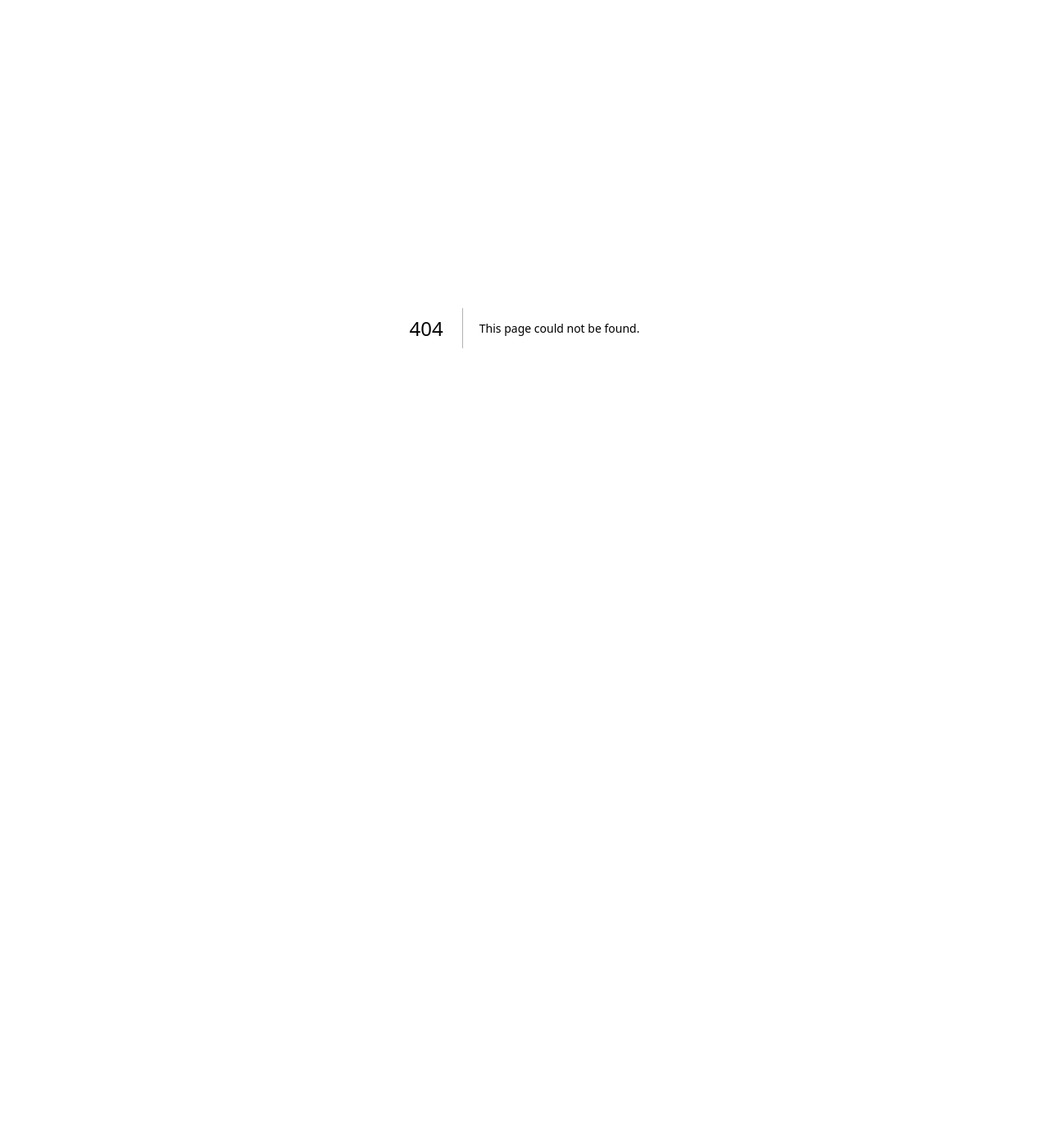
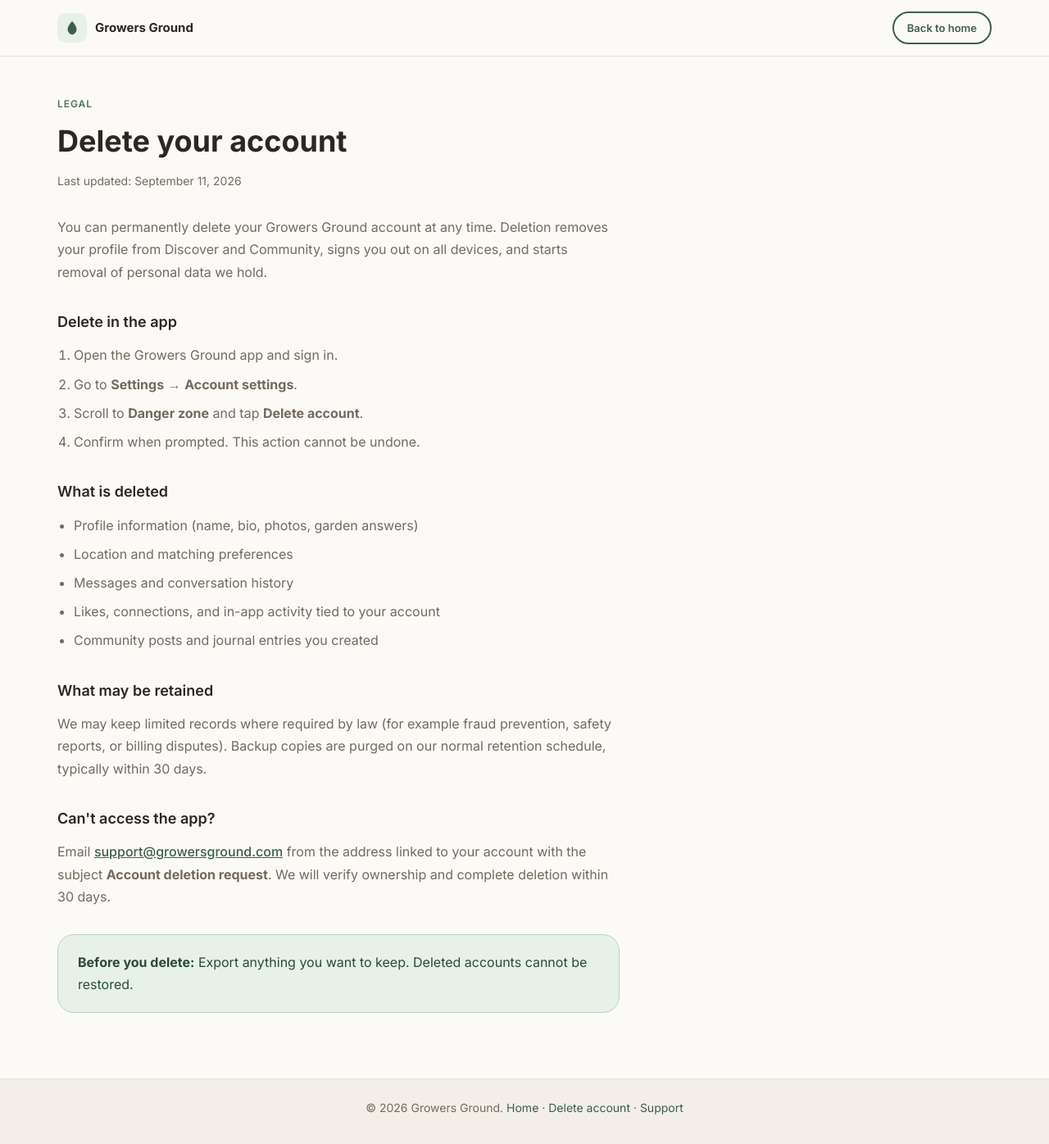
Before and after one commit to ahmedhakim0011/growers_ground_lp, a Next.js app: page /delete-account in a window 1280 px wide. Before the commit this address had no page. Shown: the whole page at 82% size. Before the commit the page ends 800 px from the top, so only its background shows below. Built offline with nearby package versions, Linux system fonts and the light colour scheme.

Commit message:
Add legal page styles and update SiteFooter with delete account link

```diff
--- /dev/null
+++ b/src/app/delete-account/page.tsx
@@ -0,0 +1,69 @@
+import type { Metadata } from "next";
+import { LegalPageShell } from "@/components/LegalPageShell";
+import { siteConfig } from "@/lib/site";
+
+export const metadata: Metadata = {
+  title: "Delete Account",
+  description:
+    "How to permanently delete your Growers Ground account and associated personal data.",
+  alternates: { canonical: "/delete-account" },
+};
+
+export default function DeleteAccountPage() {
+  return (
+    <LegalPageShell title="Delete your account" lastUpdated="September 11, 2026">
+      <p>
+        You can permanently delete your {siteConfig.name} account at any time.
+        Deletion removes your profile from Discover and Community, signs you out
+        on all devices, and starts removal of personal data we hold.
+      </p>
+
+      <h2>Delete in the app</h2>
+      <ol>
+        <li>Open the {siteConfig.name} app and sign in.</li>
+        <li>
+          Go to <strong>Settings</strong> → <strong>Account settings</strong>.
+        </li>
+        <li>
+          Scroll to <strong>Danger zone</strong> and tap{" "}
+          <strong>Delete account</strong>.
+        </li>
+        <li>Confirm when prompted. This action cannot be undone.</li>
+      </ol>
+
+      <h2>What is deleted</h2>
+      <ul>
+        <li>Profile information (name, bio, photos, garden answers)</li>
+        <li>Location and matching preferences</li>
+        <li>Messages and conversation history</li>
+        <li>Likes, connections, and in-app activity tied to your account</li>
+        <li>Community posts and journal entries you created</li>
+      </ul>
+
+      <h2>What may be retained</h2>
+      <p>
+        We may keep limited records where required by law (for example fraud
+        prevention, safety reports, or billing disputes). Backup copies are
+        purged on our normal retention schedule, typically within 30 days.
+      </p>
+
+      <h2>Can&apos;t access the app?</h2>
+      <p>
+        Email{" "}
+        <a href={`mailto:${siteConfig.supportEmail}?subject=Account%20deletion%20request`}>
+          {siteConfig.supportEmail}
+        </a>{" "}
+        from the address linked to your account with the subject{" "}
+        <strong>Account deletion request</strong>. We will verify ownership and
+        complete deletion within 30 days.
+      </p>
+
+      <div className="legal-callout">
+        <p>
+          <strong>Before you delete:</strong> Export anything you want to keep.
+          Deleted accounts cannot be restored.
+        </p>
+      </div>
+    </LegalPageShell>
+  );
+}
--- a/src/app/globals.css
+++ b/src/app/globals.css
@@ -1810,3 +1810,105 @@ section h2 {
     transform: none;
   }
 }
+
+/* ── Legal pages ── */
+.legal-header {
+  position: sticky;
+  top: 0;
+  z-index: 50;
+  background: rgba(252, 250, 246, 0.95);
+  backdrop-filter: blur(12px);
+  border-bottom: 1px solid var(--neutral-90);
+}
+
+.legal-header-inner {
+  display: flex;
+  align-items: center;
+  justify-content: space-between;
+  gap: 16px;
+  min-height: 68px;
+}
+
+.legal-main {
+  padding: 48px 0 80px;
+  background: var(--neutral-99);
+}
+
+.legal-content h1 {
+  margin: 0 0 8px;
+  font-size: clamp(1.75rem, 3.5vw, 2.25rem);
+}
+
+.legal-updated {
+  margin: 0 0 32px;
+  font-size: 14px;
+  color: var(--neutral-50);
+}
+
+.legal-body {
+  max-width: 68ch;
+  font-size: 16px;
+  line-height: 1.7;
+  color: var(--neutral-20);
+}
+
+.legal-body h2 {
+  margin: 32px 0 12px;
+  font-size: 1.125rem;
+  font-weight: 600;
+}
+
+.legal-body p {
+  margin: 0 0 16px;
+  color: var(--neutral-50);
+}
+
+.legal-body ol,
+.legal-body ul {
+  margin: 0 0 16px;
+  padding-left: 1.25rem;
+  color: var(--neutral-50);
+}
+
+.legal-body li {
+  margin-bottom: 8px;
+}
+
+.legal-body a {
+  font-weight: 500;
+}
+
+.legal-callout {
+  margin-top: 32px;
+  padding: 20px 24px;
+  background: var(--primary-95);
+  border: 1px solid var(--primary-80);
+  border-radius: var(--radius-card);
+}
+
+.legal-callout p {
+  margin: 0;
+  color: var(--primary-30);
+}
+
+.legal-footer {
+  padding: 24px 0 32px;
+  background: var(--neutral-95);
+  border-top: 1px solid var(--neutral-90);
+}
+
+.legal-footer-inner p {
+  margin: 0;
+  font-size: 14px;
+  color: var(--neutral-50);
+  text-align: center;
+}
+
+.legal-footer a {
+  color: var(--primary-40);
+  text-decoration: none;
+}
+
+.legal-footer a:hover {
+  text-decoration: underline;
+}
--- /dev/null
+++ b/src/components/LegalPageShell.tsx
@@ -0,0 +1,51 @@
+import Link from "next/link";
+import type { ReactNode } from "react";
+import { siteConfig } from "@/lib/site";
+import { Logo } from "./Logo";
+
+type LegalPageShellProps = {
+  title: string;
+  lastUpdated: string;
+  children: ReactNode;
+};
+
+export function LegalPageShell({
+  title,
+  lastUpdated,
+  children,
+}: LegalPageShellProps) {
+  return (
+    <>
+      <header className="legal-header">
+        <div className="container legal-header-inner">
+          <Logo />
+          <Link className="btn btn-outline btn-sm" href="/">
+            Back to home
+          </Link>
+        </div>
+      </header>
+
+      <main className="legal-main">
+        <div className="container legal-content">
+          <p className="section-eyebrow">Legal</p>
+          <h1>{title}</h1>
+          <p className="legal-updated">Last updated: {lastUpdated}</p>
+          <div className="legal-body">{children}</div>
+        </div>
+      </main>
+
+      <footer className="legal-footer">
+        <div className="container legal-footer-inner">
+          <p>
+            &copy; {new Date().getFullYear()} {siteConfig.name}.{" "}
+            <Link href="/">Home</Link>
+            {" · "}
+            <Link href="/delete-account">Delete account</Link>
+            {" · "}
+            <a href={`mailto:${siteConfig.supportEmail}`}>Support</a>
+          </p>
+        </div>
+      </footer>
+    </>
+  );
+}
--- a/src/components/SiteFooter.tsx
+++ b/src/components/SiteFooter.tsx
@@ -38,6 +38,7 @@ export function SiteFooter() {
           <h3>Legal</h3>
           <a href="#privacy">Privacy Policy</a>
           <a href="#terms">Terms of Service</a>
+          <a href="/delete-account">Delete account</a>
           <a href={`mailto:${siteConfig.supportEmail}`}>Support</a>
         </div>
       </div>
```
